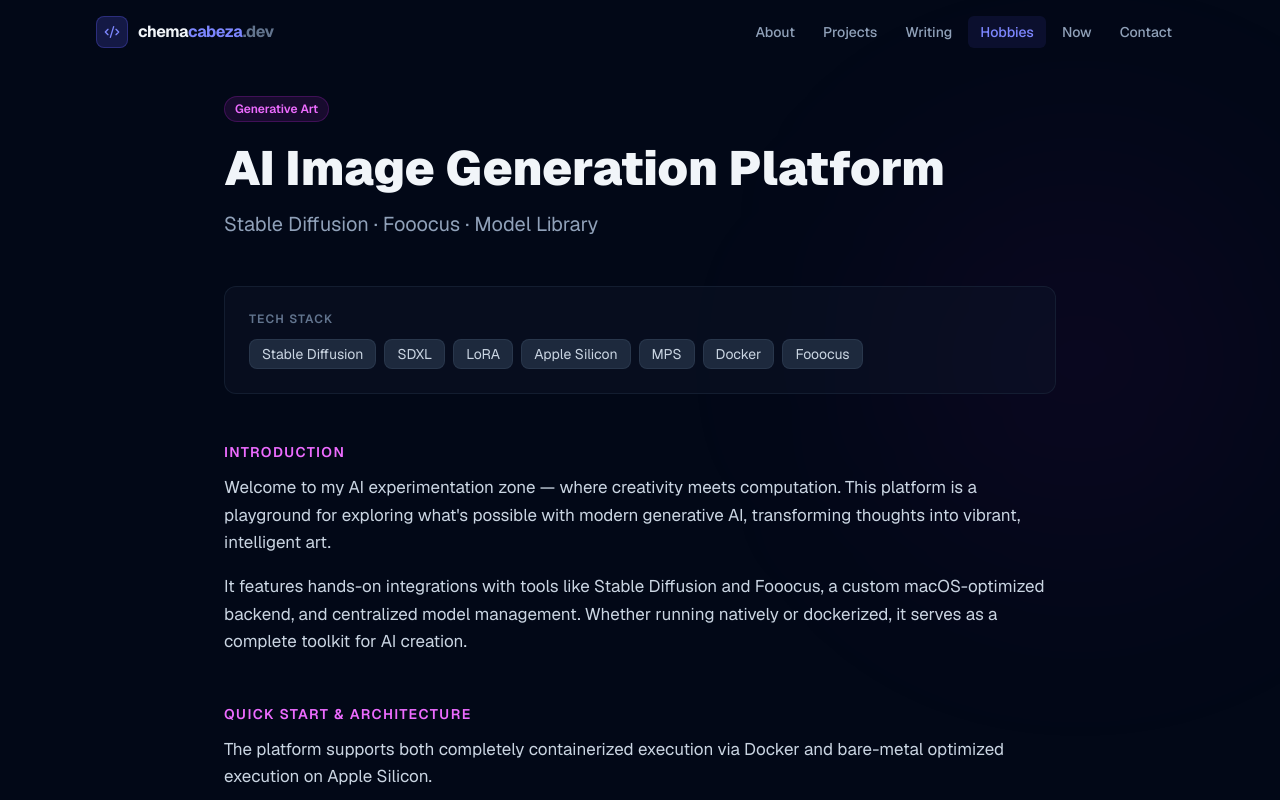
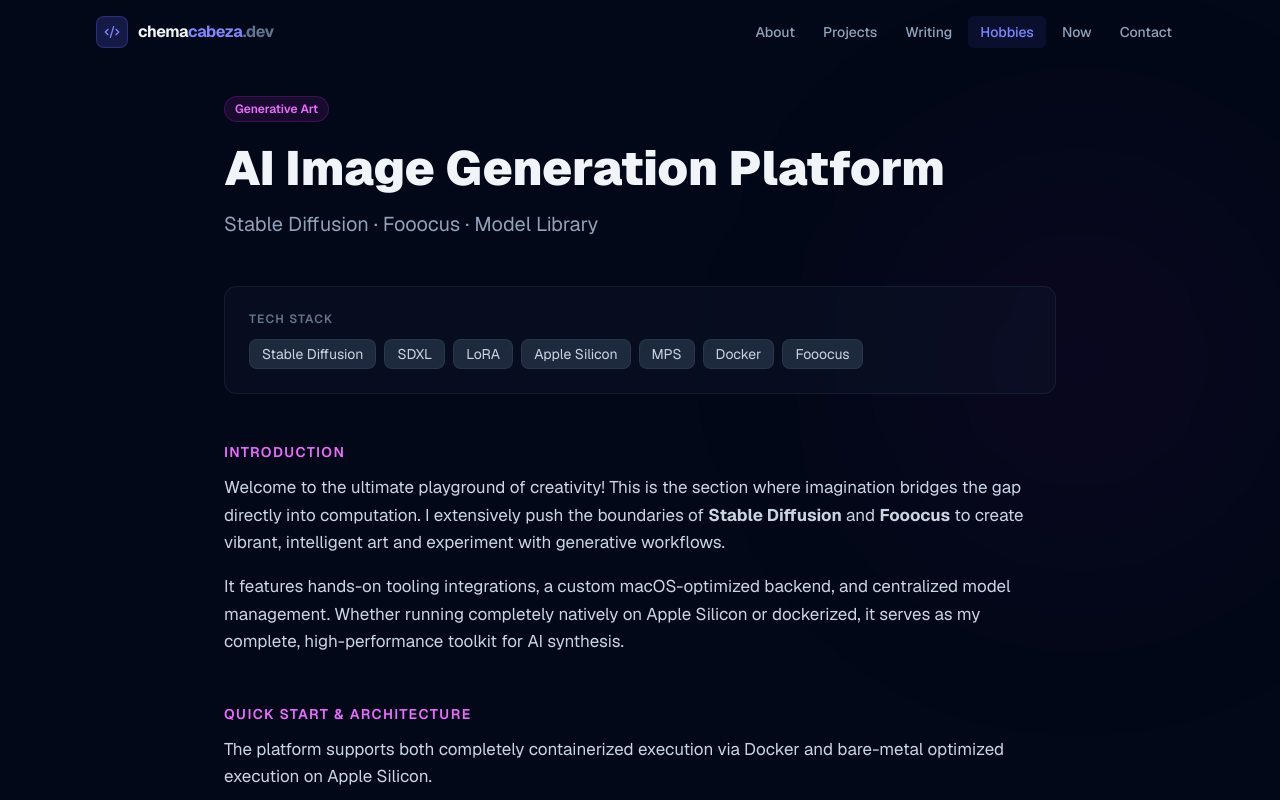
Before and after one commit to chemacabeza/chemacabeza-dev, a Next.js app: page /hobbies in a window 1280 px wide. Shown: the top 800 px of the page. Built offline with nearby package versions, Linux system fonts and the light colour scheme.

Commit message:
feat: Add exciting copy highlighting creativity, Stable Diffusion and Fooocus

```diff
--- a/app/hobbies/page.tsx
+++ b/app/hobbies/page.tsx
@@ -55,10 +55,10 @@
                         </h2>
                         <div className="space-y-4 text-slate-300 leading-relaxed text-[17px]">
                             <p>
-                                Welcome to my AI experimentation zone — where creativity meets computation. This platform is a playground for exploring what&apos;s possible with modern generative AI, transforming thoughts into vibrant, intelligent art.
+                                Welcome to the ultimate playground of creativity! This is the section where imagination bridges the gap directly into computation. I extensively push the boundaries of <strong>Stable Diffusion</strong> and <strong>Fooocus</strong> to create vibrant, intelligent art and experiment with generative workflows.
                             </p>
                             <p>
-                                It features hands-on integrations with tools like Stable Diffusion and Fooocus, a custom macOS-optimized backend, and centralized model management. Whether running natively or dockerized, it serves as a complete toolkit for AI creation.
+                                It features hands-on tooling integrations, a custom macOS-optimized backend, and centralized model management. Whether running completely natively on Apple Silicon or dockerized, it serves as my complete, high-performance toolkit for AI synthesis.
                             </p>
                         </div>
                     </section>
```
